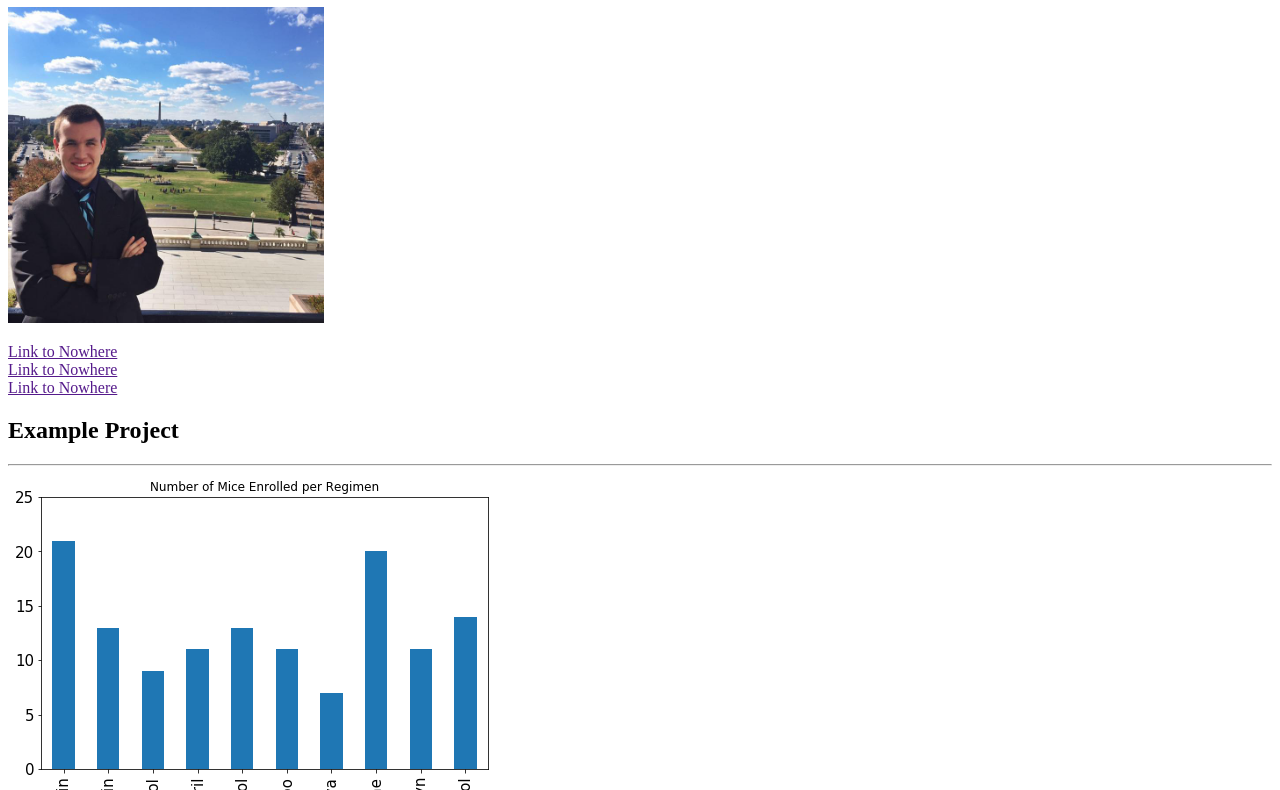
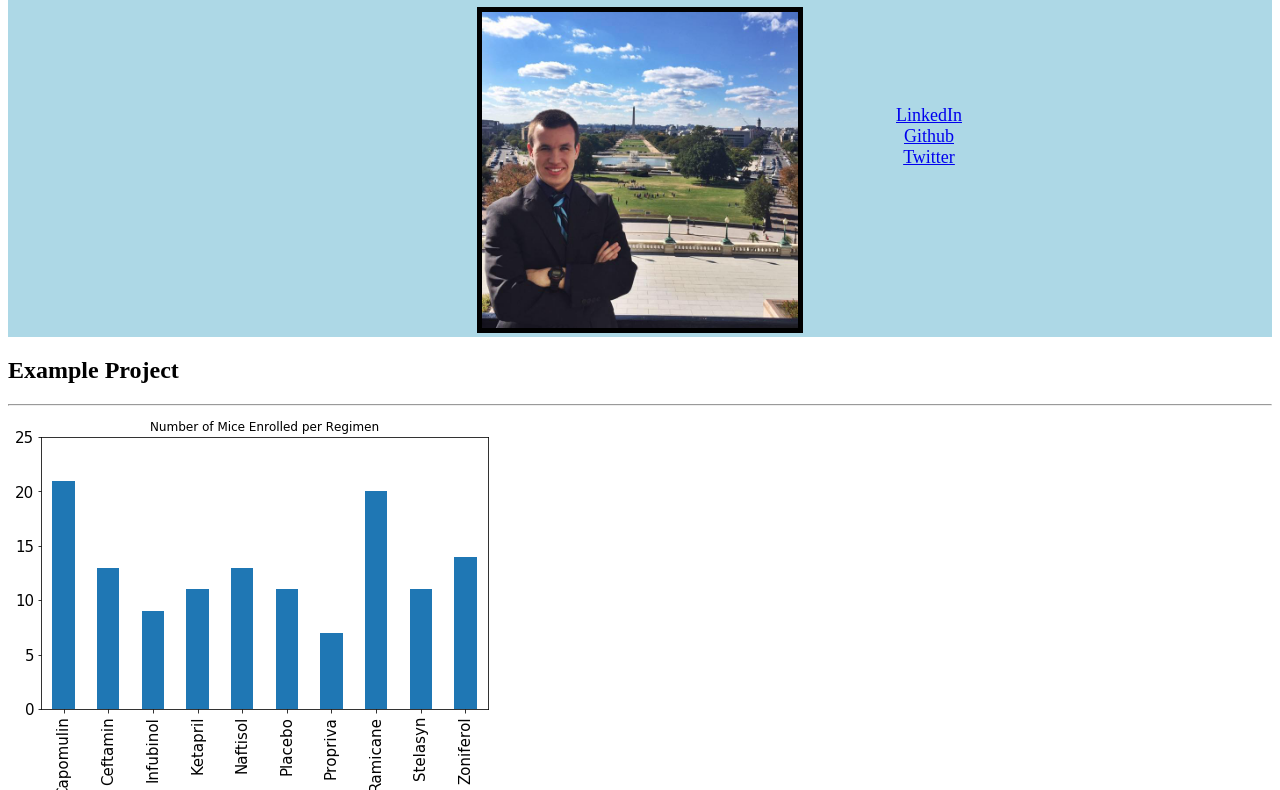
Before and after one commit to alecslaney/alecslaney.github.io, a plain HTML site: page index.html in a window 1280 px wide. Shown: the part 73-863 px from the top of the page. Drawn offline with Linux system fonts and the light colour scheme.

Commit message:
Adding initial CSS

```diff
--- a/index.html
+++ b/index.html
@@ -4,16 +4,22 @@
     <head>
         <meta charset="UTF-8">
         <title>Personal Page</title>
+        <link rel="stylesheet" type="text/css" href="style.css">
     </head>
 
     <body>
-        <h1>Bio Page</h1>
-        <img src="assets/me.jpg" alt="a picture of me" width="25%"/>
-        <p>
-            <a href="" target="_blank">Link to Nowhere</a><br>
-            <a href="" target="_blank">Link to Nowhere</a><br>
-            <a href="" target="_blank">Link to Nowhere</a><br>
-        </p>
+        <header>
+            <h1>Bio Page</h1>
+            <img id="biopic" src="assets/me.jpg" alt="a picture of me" width="25%"/>
+        </header>
+
+        <div id="social">
+            <p>
+                <a href="#">LinkedIn</a><br>
+                <a href="#">Github</a><br>
+                <a href="#">Twitter</a><br>
+            </p>
+        </div>
 
         <p>
             <h2>Example Project</h2>
--- /dev/null
+++ b/style.css
@@ -0,0 +1,18 @@
+header {
+    text-align: center;
+    background-color: lightblue;
+}
+
+#biopic {
+    border-width: 5px;
+    border-style: solid;
+    border-color: black;
+}
+
+#social {
+    position: absolute;
+    top: 20%;
+    left: 70%;
+    font-size: 18px;
+    text-align: center;
+}
```
